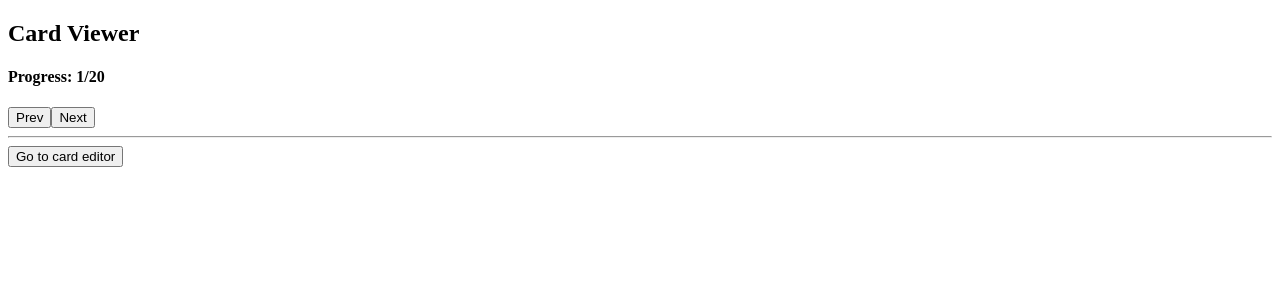
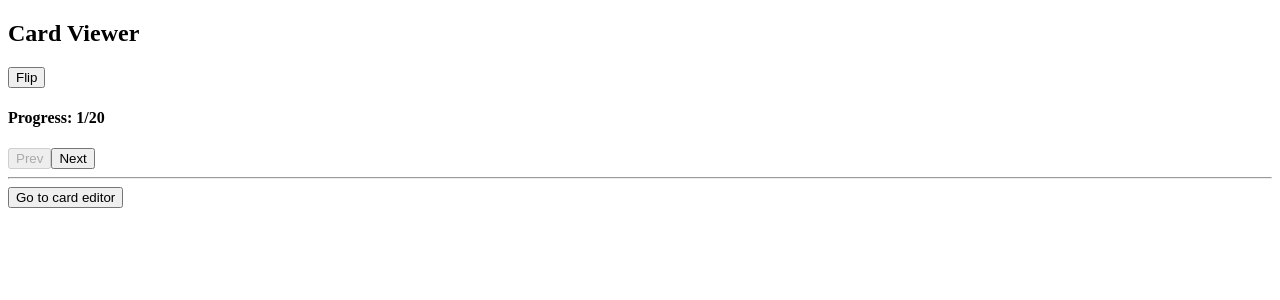
Before and after one commit to AlanWang610/bootcamp-flashcards, a React (Create React App) app: page / in a window 1280 px wide. Both pictures are taken after a click on the button "Go to card viewer". Shown: the top 300 px of the page. Built offline with nearby package versions, Linux system fonts and the light colour scheme.

Commit message:
Check Fields

```diff
--- a/src/CardEditor.js
+++ b/src/CardEditor.js
@@ -23,7 +23,6 @@ class CardEditor extends React.Component {
           <td>{card.front}</td>
           <td>{card.back}</td>
           <td>
-            <button>Delete card</button>
             <button onClick={() => this.deleteCard(index)}>Delete card</button>
           </td>
         </tr>
@@ -55,8 +54,7 @@ class CardEditor extends React.Component {
           placeholder="Back of card"
           value={this.state.back}
         />
-        <button>Add card</button>
-        <button onClick={this.addCard}>Add card</button>
+        <button onClick={this.addCard} disabled={this.state.front == '' || this.state.back == ''}>Add card</button>
         <hr />
         <button onClick={this.props.switchMode}>Go to card viewer</button>
       </div>
--- a/src/CardViewer.js
+++ b/src/CardViewer.js
@@ -4,7 +4,7 @@ class CardViewer extends React.Component {
 
     constructor(props) {
         super(props);
-        this.state = {index: 1, total: 20};
+        this.state = {index: 1, total: 20, flip: 0};
       }
 
     nextCard = () => {
@@ -15,13 +15,19 @@ class CardViewer extends React.Component {
         this.setState({index: this.state.index - 1});
     }
 
+    flip = () => {
+        this.setState({flip: 1 - this.state.flip});
+    }
+
   render() {
     return (
       <div>
         <h2>Card Viewer</h2>
+
+        <button onClick={this.flip}>Flip</button>
         <h4>Progress: {this.state.index}/{this.state.total}</h4>
-        <button onClick={this.prevCard}>Prev</button>
-        <button onClick={this.nextCard}>Next</button>
+        <button onClick={this.prevCard} disabled={this.state.index == 1}>Prev</button>
+        <button onClick={this.nextCard} disabled={this.state.index == this.state.total}>Next</button>
         <hr />
         <button onClick={this.props.switchMode}>Go to card editor</button>
       </div>
```
